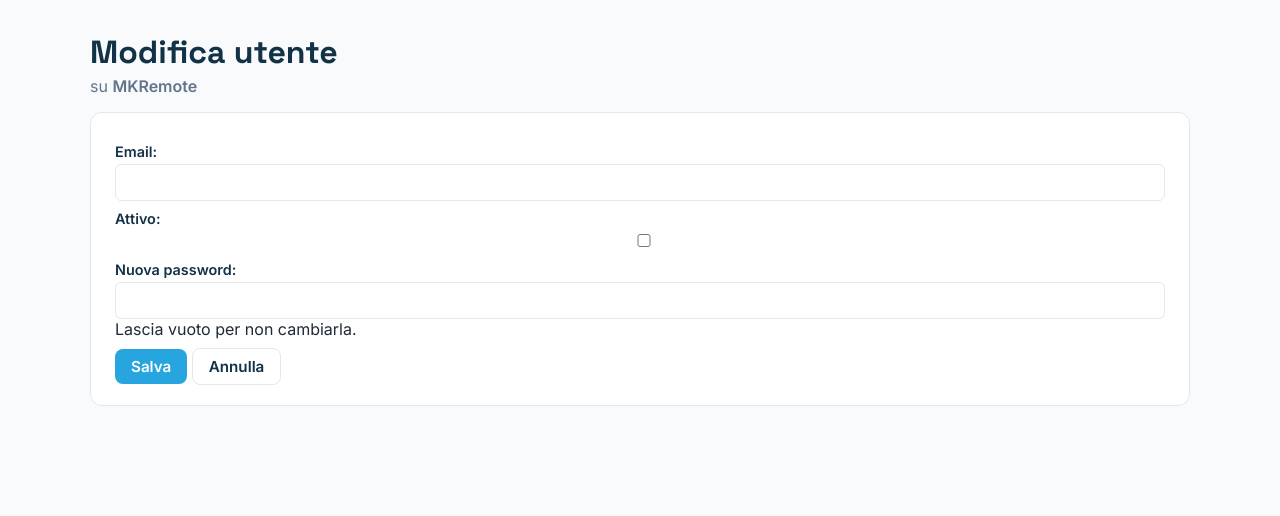
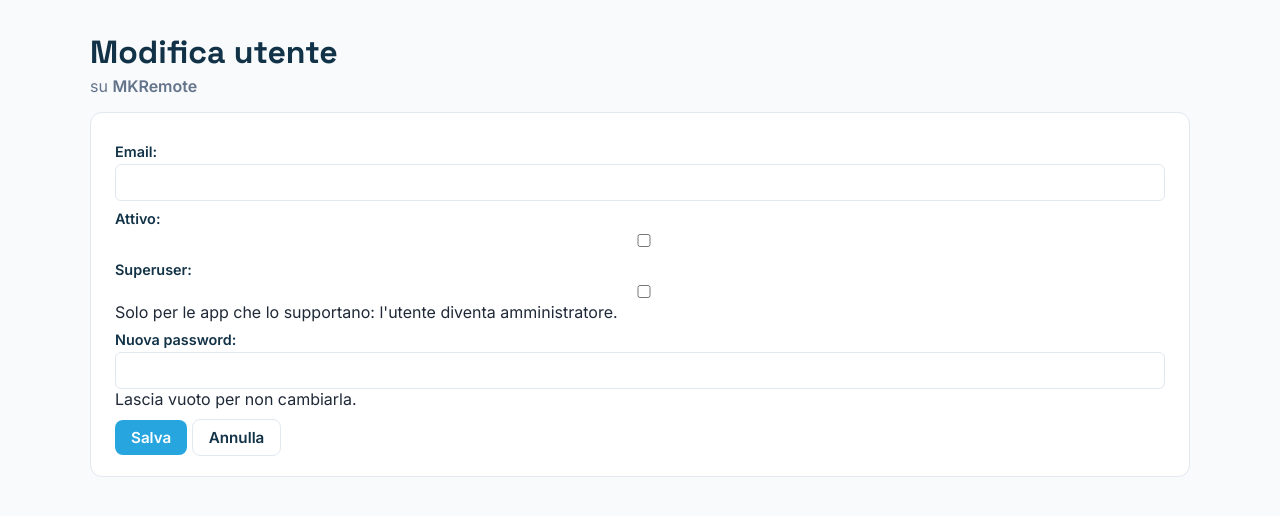
Before and after one commit to lomax73/FBOPortal, a Django app: page /utenti/1/1/modifica/ in a window 1280 px wide. Shown: the part 64-580 px from the top of the page. Run offline with Django 5.2, Linux system fonts and the light colour scheme; the visitor is signed in with stand-in values (Sample User, id 1); data comes from the database, SQL or seed files in the repository; some libraries are stand-ins or nearby versions.

Commit message:
Aggiunge la spunta Superuser nella gestione utenti per app satellite
La pagina Utenti mostra la colonna Superuser e il form di modifica
utente propaga il campo is_superuser all'API interna dell'app; ha
effetto solo sulle app che lo supportano (per ora Preventify).

Co-Authored-By: Claude Sonnet 5 <noreply@anthropic.com>

```diff
--- a/useradmin/forms.py
+++ b/useradmin/forms.py
@@ -22,6 +22,10 @@ class UserCreateForm(forms.Form):
 class UserUpdateForm(forms.Form):
     email = forms.EmailField(label='Email', required=False)
     is_active = forms.BooleanField(label='Attivo', required=False)
+    is_superuser = forms.BooleanField(
+        label='Superuser', required=False,
+        help_text="Solo per le app che lo supportano: l'utente diventa amministratore.",
+    )
     new_password = forms.CharField(
         label='Nuova password', required=False, widget=forms.PasswordInput,
         help_text='Lascia vuoto per non cambiarla.',
--- a/useradmin/views.py
+++ b/useradmin/views.py
@@ -63,6 +63,7 @@ def user_update(request, app_pk, user_id):
             fields = {
                 'email': form.cleaned_data['email'],
                 'is_active': form.cleaned_data['is_active'],
+                'is_superuser': form.cleaned_data['is_superuser'],
             }
             if form.cleaned_data['new_password']:
                 fields['password'] = form.cleaned_data['new_password']
@@ -77,6 +78,7 @@ def user_update(request, app_pk, user_id):
         initial = {
             'email': request.GET.get('email', ''),
             'is_active': request.GET.get('is_active') == '1',
+            'is_superuser': request.GET.get('is_superuser') == '1',
         }
         form = UserUpdateForm(initial=initial)
     return render(request, 'useradmin/user_form.html', {
```
Also changed, not shown: templates/useradmin/user_list.html (+9 -2 lines).
